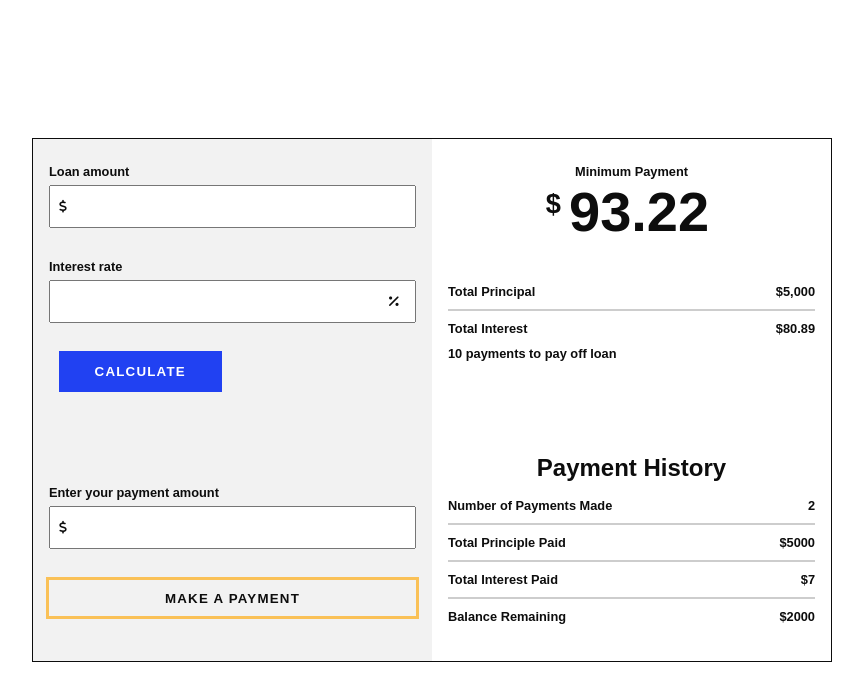
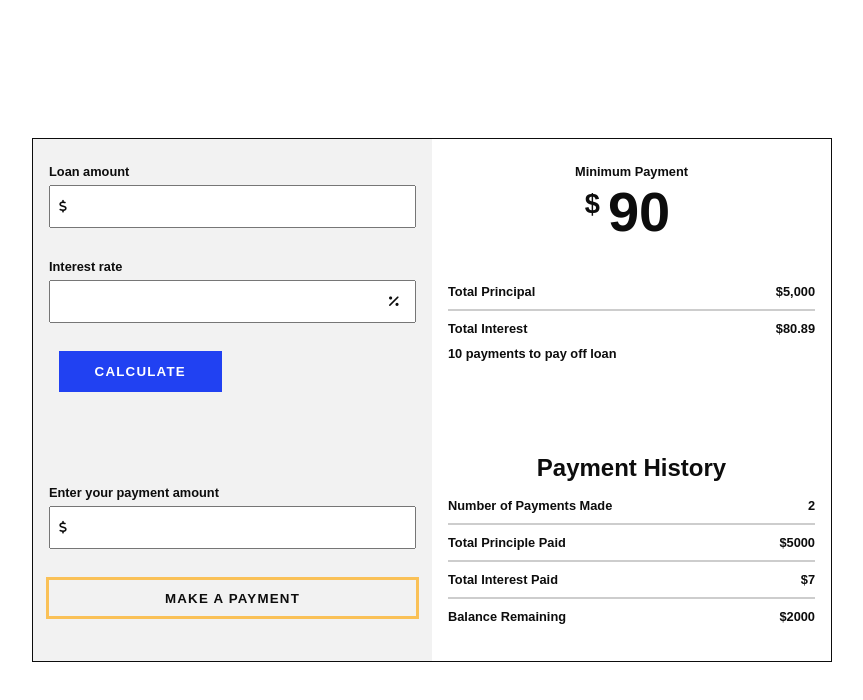
Before and after one commit to j-phillips-hub/debt-free-calculator, a React (Create React App) app: page / in a window 1280 px wide. Shown: the top 700 px of the page, without its empty margins (208-1071 px from the left). Built offline with nearby package versions, Linux system fonts and the light colour scheme.

Commit message:
Change value of minimumPayment to display only 2 decimal places

```diff
--- a/src/components/MakeAPayment.jsx
+++ b/src/components/MakeAPayment.jsx
@@ -6,8 +6,8 @@ import "../styles/MakeAPayment.css";
 import "../styles/Btn.css";
 
 class MakeAPayment extends React.Component {
-  constructor() {
-    super();
+  constructor(props) {
+    super(props);
     this.state = {
       loanAmount: "",
       interestRate: "",
@@ -30,7 +30,7 @@ class MakeAPayment extends React.Component {
     const interest = (this.state.interestRate / 12) * this.state.loanAmount;
     const basePayment = this.state.loanAmount * 0.01;
     const minimunPayment = basePayment + interest;
-    this.setState({ minimunPayment: minimunPayment });
+    this.setState({ minimunPayment: minimunPayment.toFixed(2) });
     e.preventDefault();
   };
 
--- a/src/components/PaymentInfo.jsx
+++ b/src/components/PaymentInfo.jsx
@@ -13,7 +13,7 @@ class PaymentInfo extends React.Component {
         <div className="paymentInfo">
           <p className="paymentInfo__text">Minimum Payment</p>
           <span className="paymentInfo__dollar">$</span>
-          <span className="paymentInfo__num">93.22</span>
+          <span className="paymentInfo__num">90</span>
         </div>
 
         <div className="totalPaid">
```
